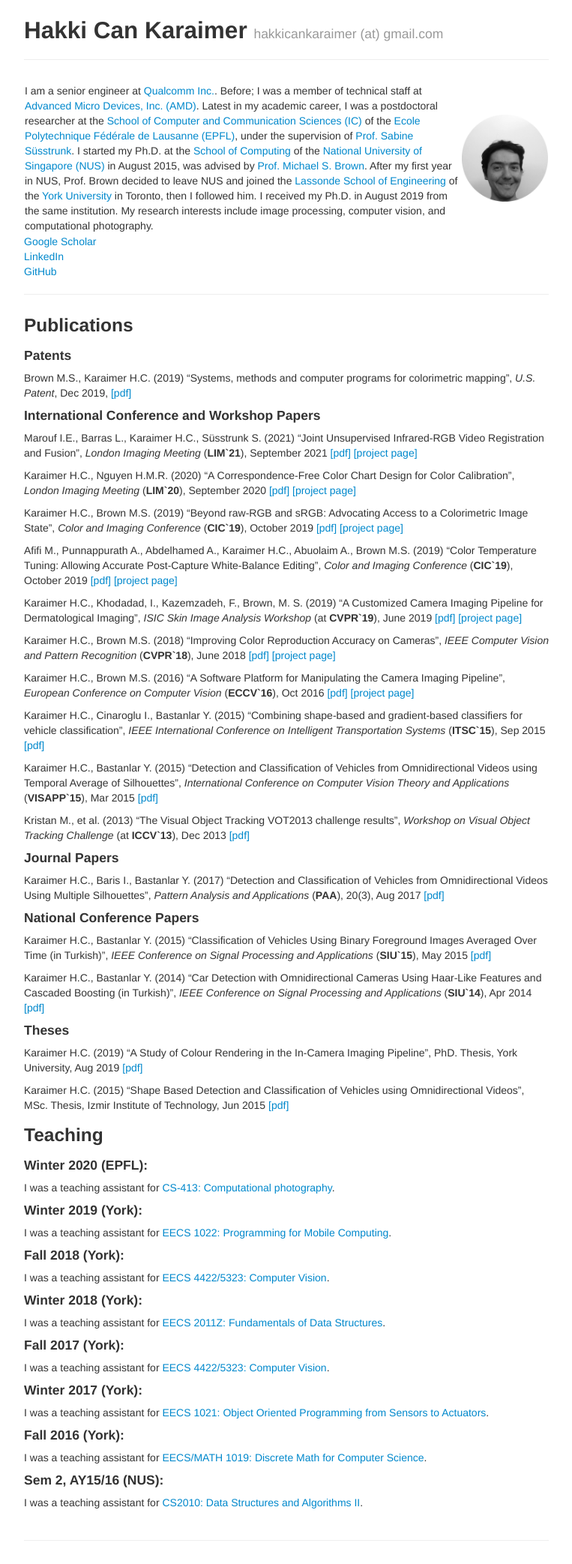
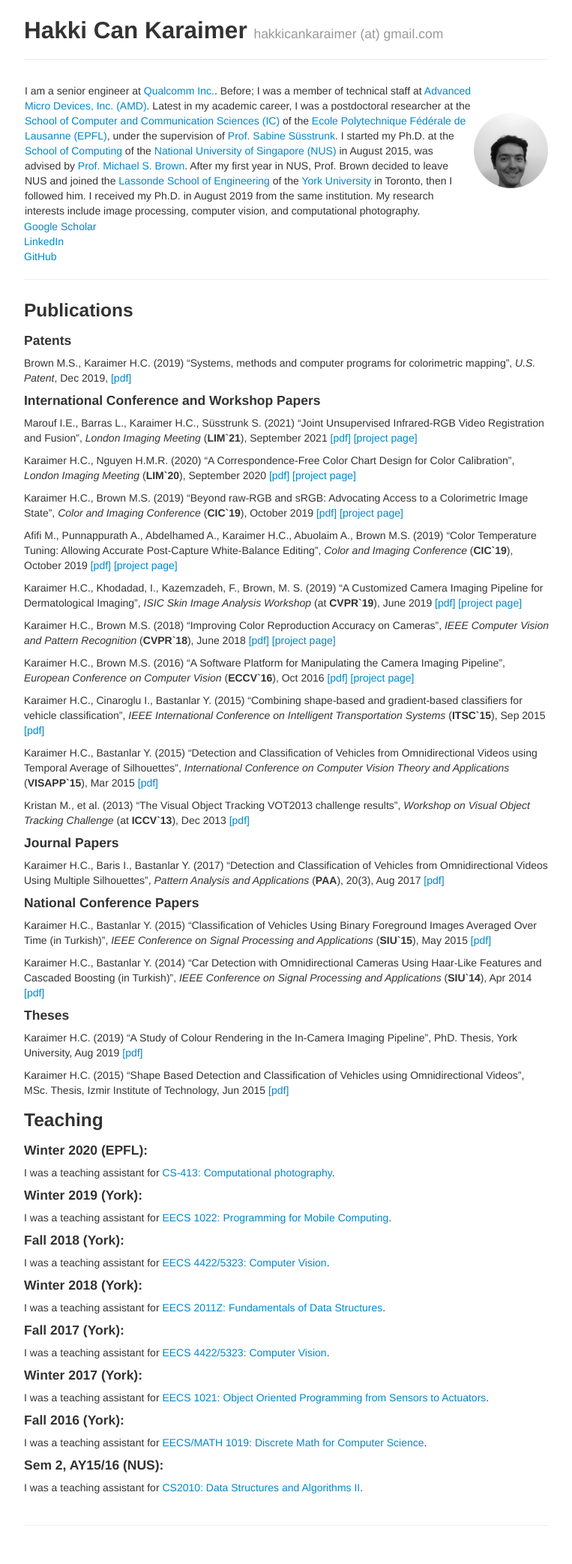
Before and after one commit to karaimer/karaimer.github.io, a Jekyll site: the page built from index.md, in a window 1280 px wide. Shown: the whole page at 75% size, without its empty margins (258-1021 px from the left). Built offline with Jekyll 4.4.1, drawn with Linux system fonts in a browser that asks for light colours.

Commit message:
Update index.md

```diff
--- a/index.md
+++ b/index.md
@@ -8,7 +8,7 @@
 
 | - | - |
 |---|---|
-| I am a senior engineer at [Qualcomm Inc.](https://www.qualcomm.com/). Before; I was a member of technical staff at [Advanced Micro Devices, Inc. (AMD)](https://www.amd.com/en). Latest in my academic career, I was a postdoctoral researcher at the [School of Computer and Communication Sciences (IC)](https://www.epfl.ch/schools/ic/) of the [Ecole Polytechnique Fédérale de Lausanne (EPFL)](https://www.epfl.ch/en/), under the supervision of [Prof. Sabine Süsstrunk](https://www.epfl.ch/labs/ivrl/people/susstrunk/). I started my Ph.D. at the [School of Computing](https://www.comp.nus.edu.sg) of the [National University of Singapore (NUS)](http://nus.edu.sg/) in August 2015, was advised by [Prof. Michael S. Brown](http://www.cse.yorku.ca/~mbrown/). After my first year in NUS, Prof. Brown decided to leave NUS and joined the [Lassonde School of Engineering](https://lassonde.yorku.ca) of the [York University](https://www.yorku.ca/index.html) in Toronto, then I followed him. I received my Ph.D. in August 2019 from the same institution. My research interests include image processing, computer vision, and computational photography.     | ![](/image/original_0099.png){:height="800px" width="1200px"} |
+| I am a senior engineer at [Qualcomm Inc.](https://www.qualcomm.com/). Before; I was a member of technical staff at [Advanced Micro Devices, Inc. (AMD)](https://www.amd.com/en). Latest in my academic career, I was a postdoctoral researcher at the [School of Computer and Communication Sciences (IC)](https://www.epfl.ch/schools/ic/) of the [Ecole Polytechnique Fédérale de Lausanne (EPFL)](https://www.epfl.ch/en/), under the supervision of [Prof. Sabine Süsstrunk](https://www.epfl.ch/labs/ivrl/people/susstrunk/). I started my Ph.D. at the [School of Computing](https://www.comp.nus.edu.sg) of the [National University of Singapore (NUS)](http://nus.edu.sg/) in August 2015, was advised by [Prof. Michael S. Brown](http://www.cse.yorku.ca/~mbrown/). After my first year in NUS, Prof. Brown decided to leave NUS and joined the [Lassonde School of Engineering](https://lassonde.yorku.ca) of the [York University](https://www.yorku.ca/index.html) in Toronto, then I followed him. I received my Ph.D. in August 2019 from the same institution. My research interests include image processing, computer vision, and computational photography.     | ![](/image/original_0099.png){:height="800px" width="1000px"} |
 
 [Google Scholar](https://scholar.google.com/citations?user=jhlnGS4AAAAJ&hl=en)
 [LinkedIn](https://www.linkedin.com/in/karaimer)
```
